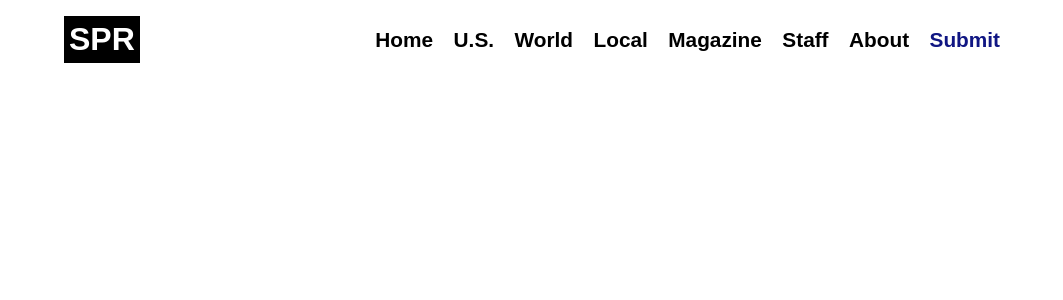
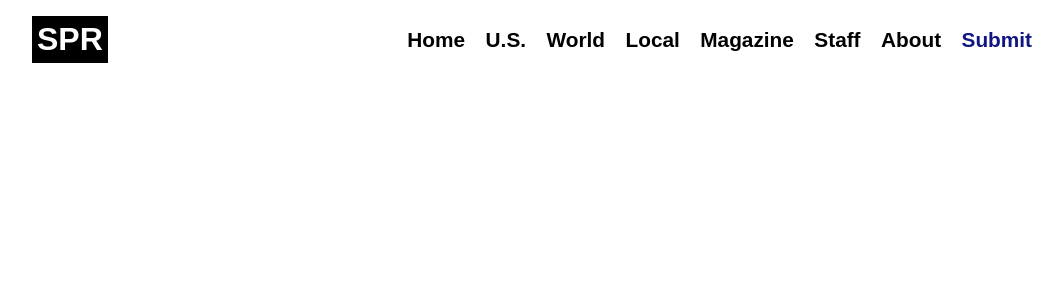
Before and after one commit to stuypoliticalreview/stuypoliticalreview.github.io, a Jekyll site: the page built from sections/us.html, in a window 1280 px wide. Shown: the top 300 px of the page, without its empty margins (108-1171 px from the left). Built offline with Jekyll 4.4.1, drawn with Linux system fonts in a browser that asks for light colours.

```diff
--- a/_layouts/default.html
+++ b/_layouts/default.html
@@ -4,7 +4,7 @@
   <meta name="google-site-verification" content="PgGFdzMdhpIGFWxO-bO2SbSnmhaqqFUCJRF-5rvXBCg" />
   <meta charset="UTF-8">
   <link rel="icon" href="/assets/images/favicon.png" type="image/x-icon">
-  <title>{{ page.title }} | {{ site.title }}</title>
+  <title>{{ page.title }} - {{ site.title }}</title>
   <meta name="viewport" content="width=device-width, initial-scale=1.0">
   <link rel="stylesheet" href="{{ '/assets/css/style.css' | relative_url }}">
 </head>
--- a/_layouts/home.html
+++ b/_layouts/home.html
@@ -39,3 +39,4 @@ description: "Explore in-depth analysis and coverage of domestic and foreign pol
     </article>
   {% endfor %}
 </section>
+aria
--- a/assets/css/style.css
+++ b/assets/css/style.css
@@ -1,12 +1,10 @@
 :root {
-  --accent-color: #101683; /* central color you can change */
+  --accent-color: #101683;
   --background-color: white;
   --text-color: black;
   --gray-color: gray;
   --text-black-background-color: black;
 }
-
-/* Use the variables throughout the CSS */
 
 body {
   margin: 0;
@@ -21,12 +19,16 @@ a {
 }
 
 .site-header {
-  margin: 0 auto;
-  max-width: 1000px;
+  position: sticky;
+  top: 0;
+  z-index: 1000;
   background: var(--background-color);
+  width: 100%;
 }
 
 .nav-container {
+  margin: 0 auto;
+  max-width: 1000px;
   display: flex;
   justify-content: space-between;
   align-items: center;
@@ -85,14 +87,14 @@ nav a.submit-link {
   margin: 0 auto;
   max-width: 1000px;
   display: grid;
-  grid-template-columns: repeat(3, 1fr); /* Ensures 3 articles per row */
+  grid-template-columns: repeat(3, 1fr);
   gap: 1.5rem;
   padding: 2rem;
 }
 
 @media (max-width: 768px) {
   .articles-grid {
-    grid-template-columns: repeat(2, 1fr); /* 2 articles per row */
+    grid-template-columns: repeat(1, 1fr);
     padding: 1.5rem;
   }
 }
--- a/sections/magazine.html
+++ b/sections/magazine.html
@@ -1,4 +1,4 @@
 ---
 layout: default
-title: "Meta"
+title: "Magazine"
 ---
```
